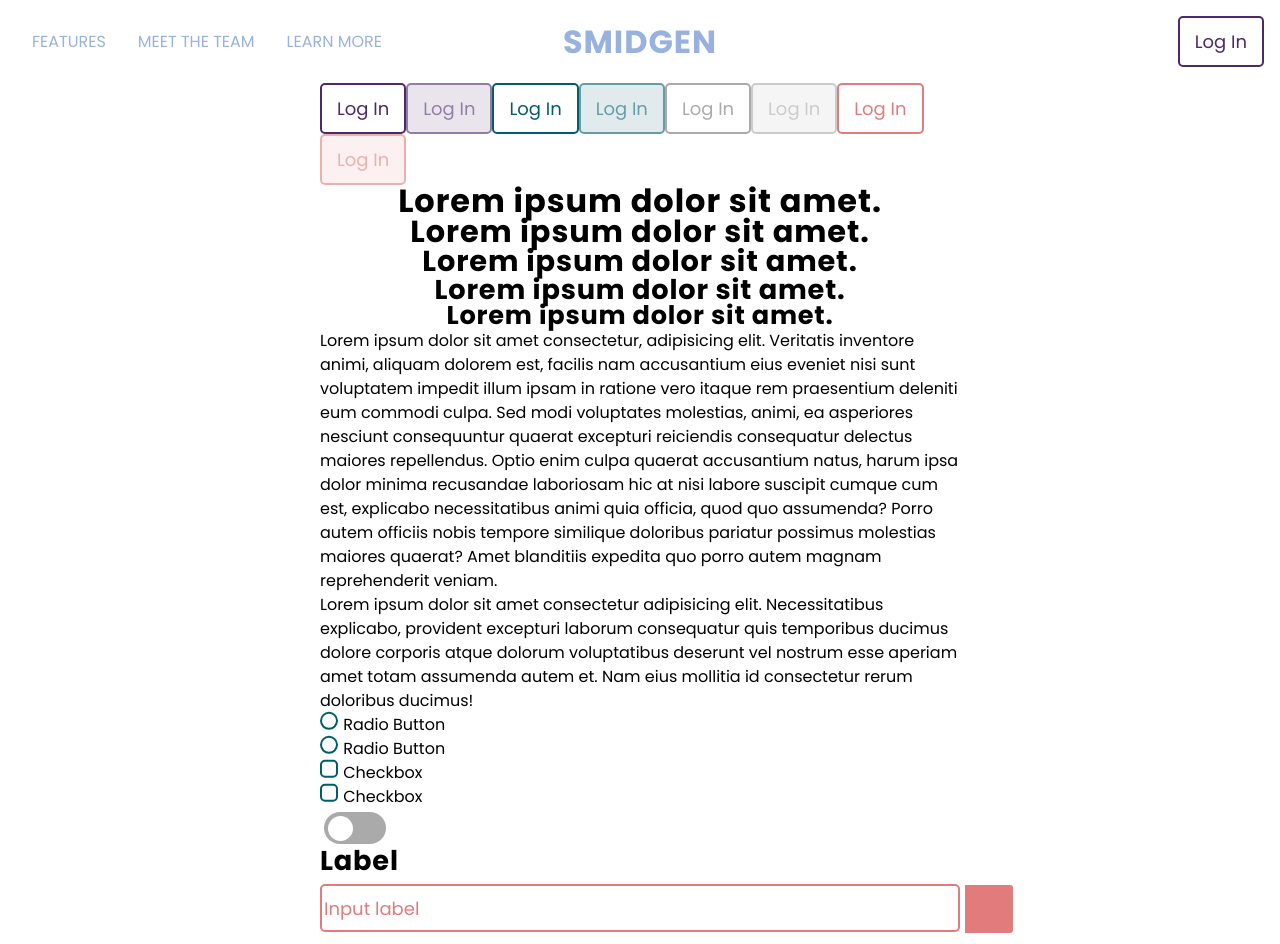
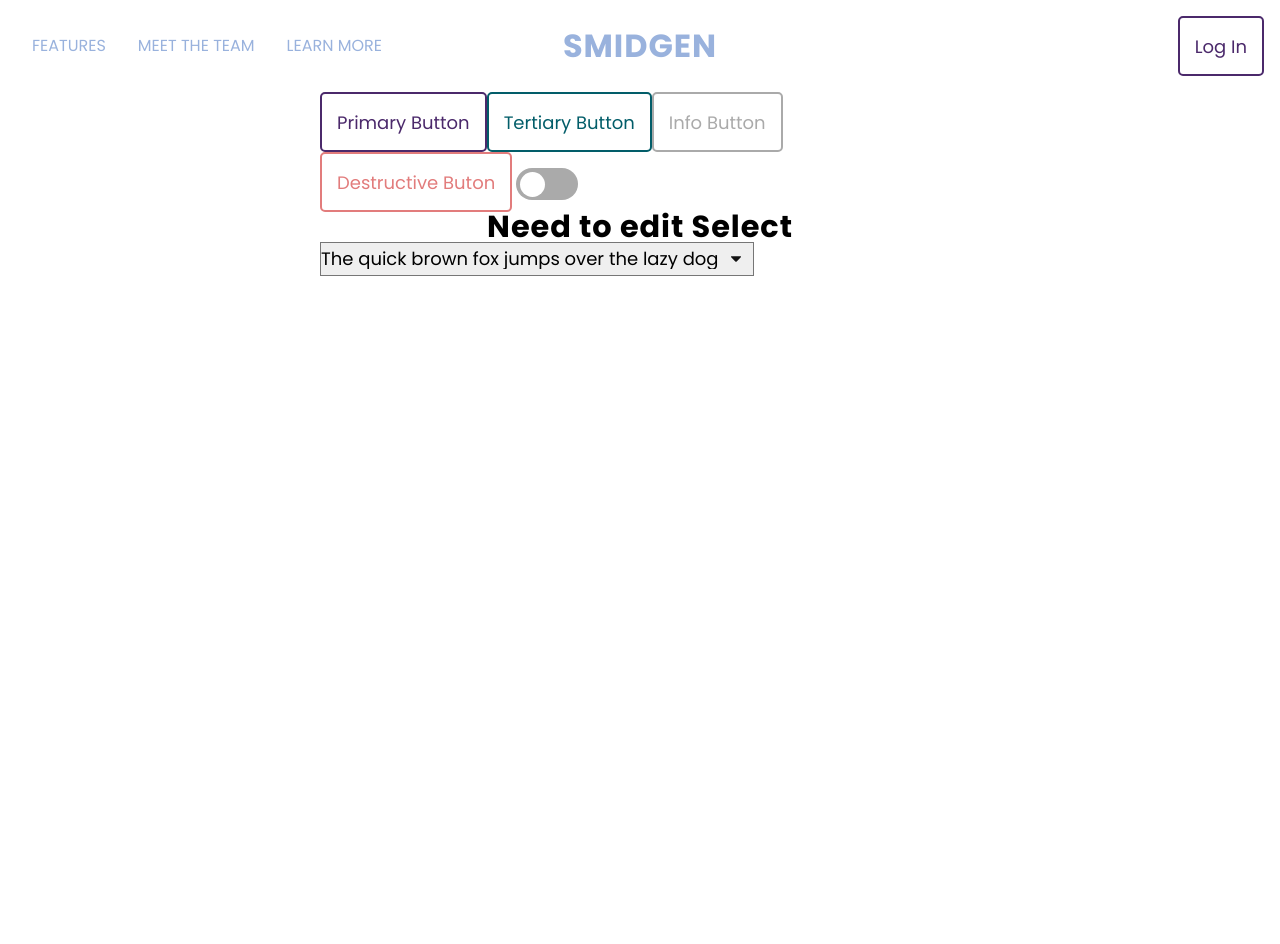
Before and after one commit to Smidgen-Inventory-Management/Landing, a React (Vite) app: page / in a window 1280 px wide. Shown: the top 944 px of the page. After the commit the page ends 800 px from the top, so only its background shows below. Built offline with nearby package versions, Linux system fonts and the light colour scheme; the HTML template or start-up script is replaced by a standard one.

Commit message:
Continuation of components creation

```diff
--- a/src/App.tsx
+++ b/src/App.tsx
@@ -5,44 +5,50 @@ import Modal from "./components/Modal"
 import "./css/reset.css"
 import "./css/global.css"
 import "./css/components.css"
+import "./css/forms.css"
 
 function App() {
   const [loginModalOpened, setLoginModalOpened] = useState(false);
+  const formContent = () => {
+    return (<form action="" method="GET" className="login-button-container">
+      <TextInput
+        label="Username"
+        disabled={false}
+        withIcon={false}
+      />
+      <TextInput
+        label="Password"
+        disabled={false}
+        withIcon={false}
+        inputType='password'
+      />
+      <div>
+        <button className="button-primary" style={{ marginRight: "20px" }}>Register</button>
+        <button className="button-tertiary">Log In</button>
+      </div>
+    </form>)
+  }
 
   return (
     <div className="page-content">
-      <Navbar state={loginModalOpened} setState={setLoginModalOpened} />
+      <Navbar
+        state={loginModalOpened}
+        setState={setLoginModalOpened}
+      />
+      <Modal
+        state={loginModalOpened}
+        setState={setLoginModalOpened}
+        header="Login to Smidgen"
+        content={formContent()}
+      />
       <div className="content">
-        <Modal
-          state={loginModalOpened}
-          setState={setLoginModalOpened}
-          header="Login to Smidgen"
-          content={<p>Test Content</p>}
-        />
-        <button className="button-primary" disabled={false} >Log In</button>
-        <button className="button-primary" disabled={true} >Log In</button>
-        <button className="button-tertiary" disabled={false} >Log In</button>
-        <button className="button-tertiary" disabled={true} >Log In</button>
-        <button className="button-info" disabled={false} >Log In</button>
-        <button className="button-info" disabled={true} >Log In</button>
-        <button className="button-destructive" disabled={false} >Log In</button>
-        <button className="button-destructive" disabled={true} >Log In</button>
-        <h1>Lorem ipsum dolor sit amet.</h1>
-        <h2>Lorem ipsum dolor sit amet.</h2>
-        <h3>Lorem ipsum dolor sit amet.</h3>
-        <h4>Lorem ipsum dolor sit amet.</h4>
-        <h5>Lorem ipsum dolor sit amet.</h5>
-        <p>Lorem ipsum dolor sit amet consectetur, adipisicing elit. Veritatis inventore animi, aliquam dolorem est, facilis nam accusantium eius eveniet nisi sunt voluptatem impedit illum ipsam in ratione vero itaque rem praesentium deleniti eum commodi culpa. Sed modi voluptates molestias, animi, ea asperiores nesciunt consequuntur quaerat excepturi reiciendis consequatur delectus maiores repellendus. Optio enim culpa quaerat accusantium natus, harum ipsa dolor minima recusandae laboriosam hic at nisi labore suscipit cumque cum est, explicabo necessitatibus animi quia officia, quod quo assumenda? Porro autem officiis nobis tempore similique doloribus pariatur possimus molestias maiores quaerat? Amet blanditiis expedita quo porro autem magnam reprehenderit veniam.</p>
-        <p>Lorem ipsum dolor sit amet consectetur adipisicing elit. Necessitatibus explicabo, provident excepturi laborum consequatur quis temporibus ducimus dolore corporis atque dolorum voluptatibus deserunt vel nostrum esse aperiam amet totam assumenda autem et. Nam eius mollitia id consectetur rerum doloribus ducimus!</p>
+        <button className="button-primary" disabled={false} >Primary Button</button>
+        <button className="button-tertiary" disabled={false} >Tertiary Button</button>
+        <button className="button-info" disabled={false} >Info Button</button>
+        <button className="button-destructive" disabled={false} >Destructive Buton</button>
 
-        <form action="" method="get">
-          <label className="inline-label"><input type="radio" name="radio" />Radio Button</label>
-          <label className="inline-label"><input type="radio" name="radio" />Radio Button</label>
-          <label className="inline-label"><input type="checkbox" name="checkbox" className="checkbox" /> Checkbox</label>
-          <label className="inline-label"><input type="checkbox" name="checkbox" className="checkbox" /> Checkbox</label>
-          <input type="checkbox" name="checkbox" className="toggle" />
-          <TextInput />
-        </form>
+        <input type="checkbox" className='toggle' />
+
         <h2>Need to edit Select</h2>
         <select>
           <option>The quick brown fox jumps over the lazy dog</option>
--- a/src/components/TextInput.tsx
+++ b/src/components/TextInput.tsx
@@ -1,12 +1,26 @@
 import "../css/components.css"
 
-export default function TextInput() {
+
+interface TextInputProps {
+  type?: string;
+  disabled: boolean;
+  placeholder?: string;
+  rightAlignedIcon?: boolean;
+  label: string;
+  supportiveText?: string;
+  withIcon: boolean;
+  inputType?: string;
+}
+
+const TextInput: React.FC<TextInputProps> = ({ inputType="text", withIcon, type, disabled, placeholder, rightAlignedIcon, label, supportiveText }) => {
   return (
     <div className="text-input-container">
-      <h4 className="text-input-label">Label</h4>
-      <input disabled={false} className="error text-input" type="text" placeholder="Input label" />
-      <div className="foot-error icon-right" />
-      <p className="text-input-subtitle">Supportive Text</p>
+      <h4 className="text-input-label">{label}</h4>
+      <input disabled={disabled} className={`text-input ${type}`} type={inputType} placeholder={placeholder} />
+      {withIcon ? <div className={`foot-${type} ${rightAlignedIcon ? 'icon-right' : ''}`} /> : ''}
+      <p className="text-input-subtitle">{supportiveText}</p>
     </div>
   )
 }
+
+export default TextInput;
--- a/src/css/components.css
+++ b/src/css/components.css
@@ -1,6 +1,10 @@
 /* Buttons */
 
 /* Button Group */
+button {
+  height: 60px;
+}
+
 .button-group-container {
   display: flex;
   justify-content: space-between;
@@ -148,21 +152,22 @@
 
 /* Radio */
 input[type="radio"] {
+  display: grid;
+  align-items: center;
+  justify-items: center;
+  margin: 0;
+  width: 1.15em;
+  height: 1.15em;
   -webkit-appearance: none;
   appearance: none;
   background-color: var(--form-background);
-  margin: 0;
 
   font: inherit;
   color: rgb(var(--smidgen-base-tertiary));
   border: 0.15em solid rgb(var(--smidgen-base-tertiary));
-  width: 1.15em;
-  height: 1.15em;
   border-radius: 50%;
   transform: translateY(-0.075em);
-  display: grid;
-  align-items: center;
-  justify-items: center;
+
 }
 
 input[type="radio"]::before {
@@ -281,10 +286,11 @@ input[type="radio"]:focus {
   transition: ease 150ms;
   border: 2px solid;
   border-radius: 5px;
+  color: rgb(var(--smidgen-base-secondary))
 }
 
 .text-input::placeholder {
-  color: rgba(var(--smidgen-text-color), 0.8);
+  color: rgba(var(--smidgen-base-secondary), 0.8);
 }
 
 .text-input-subtitle {
--- /dev/null
+++ b/src/css/forms.css
@@ -0,0 +1,11 @@
+.login-button-container {
+  display: flex;
+  flex-direction: column;
+  justify-content: center;
+  align-items: center;
+  padding: 20px 0;
+}
+
+.login-button-container .text-input-container {
+  width: 100%;
+}
--- a/src/css/global.css
+++ b/src/css/global.css
@@ -101,7 +101,7 @@ input[type="radio"] {
 
 .content {
   /* display: grid;
-  grid-template-columns: repeat(4, 20vmin); */
+  grid-template-columns: repeat(4, 1fr); */
   width: 50%;
   margin: auto;
 }
```
